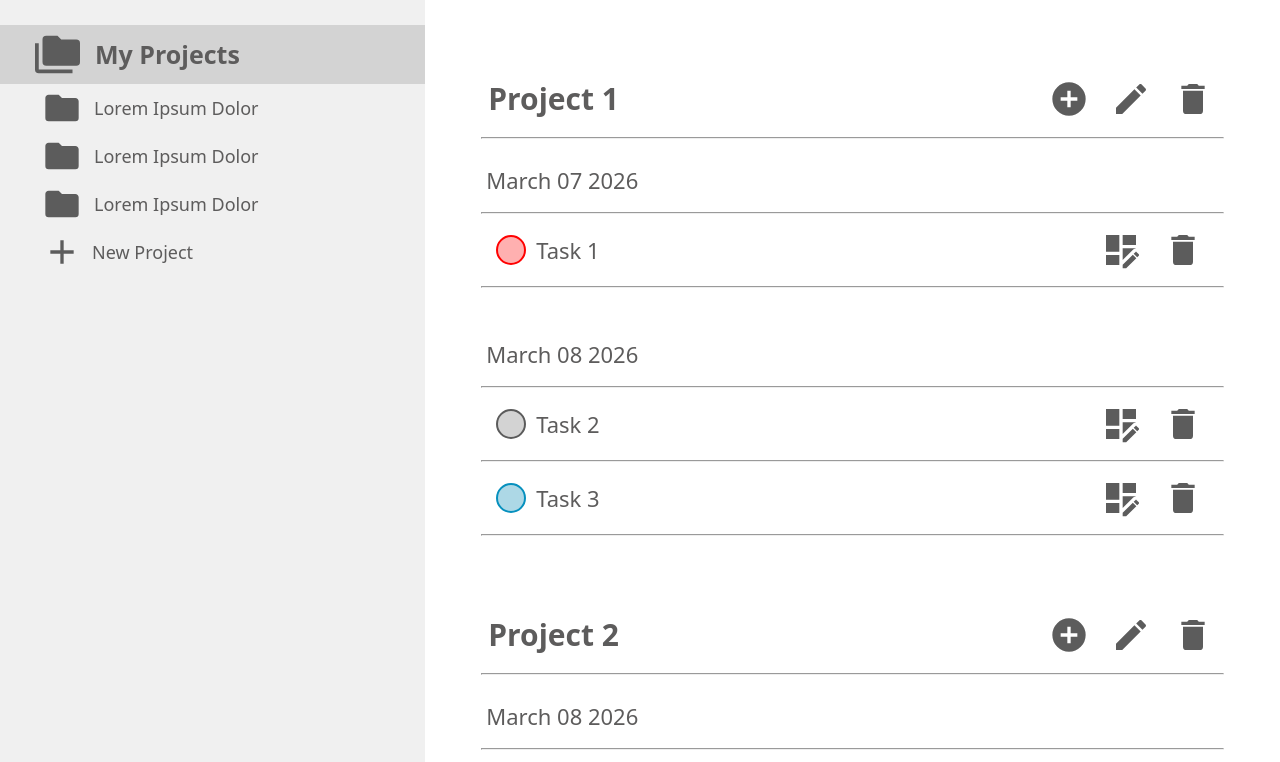
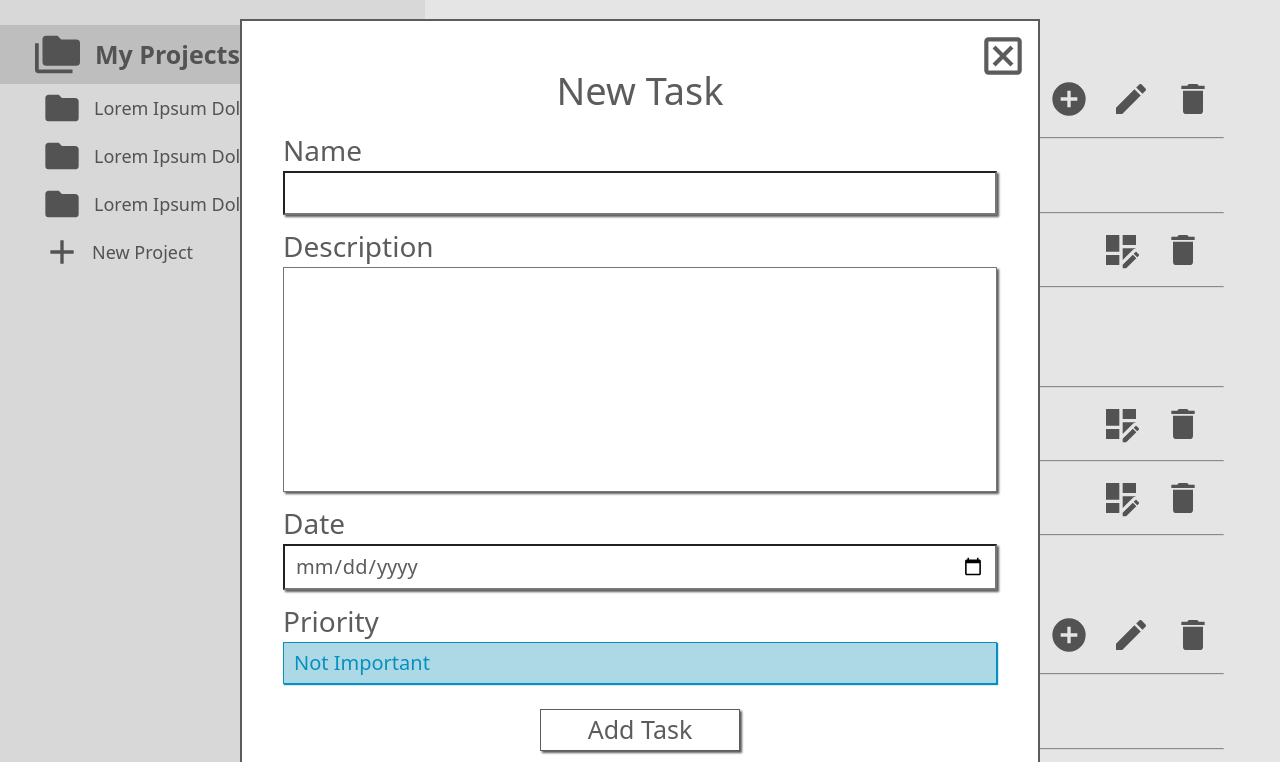
Before and after one commit to BrandonFitzpatricc/todo-list, a website built with webpack: page src/template.html in a window 1280 px wide. Shown: the top 762 px of the page. Built offline with nearby package versions, Linux system fonts and the light colour scheme.

Commit message:
Change the name of labels in the add task form

```diff
--- a/src/scripts/index.js
+++ b/src/scripts/index.js
@@ -14,4 +14,6 @@ projects[1].addTask("Task 1", "Description", "Mar 09 2026", "important");
 projects[1].addTask("Task 2", "Description", "Mar 08 2026", "semi-important");
 projects[1].addTask("Task 3", "Description", "Mar 08 2026", "not-important");
 
+document.querySelector("#add-task-dialog").showModal();
+
 displayOpenProjects();
--- a/src/template.html
+++ b/src/template.html
@@ -143,14 +143,14 @@
         <form id="add-task-form" class="add-task-form" action="">
             <div class="form-title">New Task</div>
 
-            <label for="title">Title</label>
-            <input id="title" class="task-title" type="text">
+            <label for="name">Name</label>
+            <input id="name" class="task-name" type="text">
 
             <label for="description">Description</label>
             <textarea id="description" class="task-description"></textarea>
 
-            <label for="due-date">Due Date</label>
-            <input id="due-date" class="task-date" type="date">
+            <label for="date">Date</label>
+            <input id="date" class="task-date" type="date">
 
             <label for="priority">Priority</label>
             <select id="priority" class="task-priority not-important">
```
